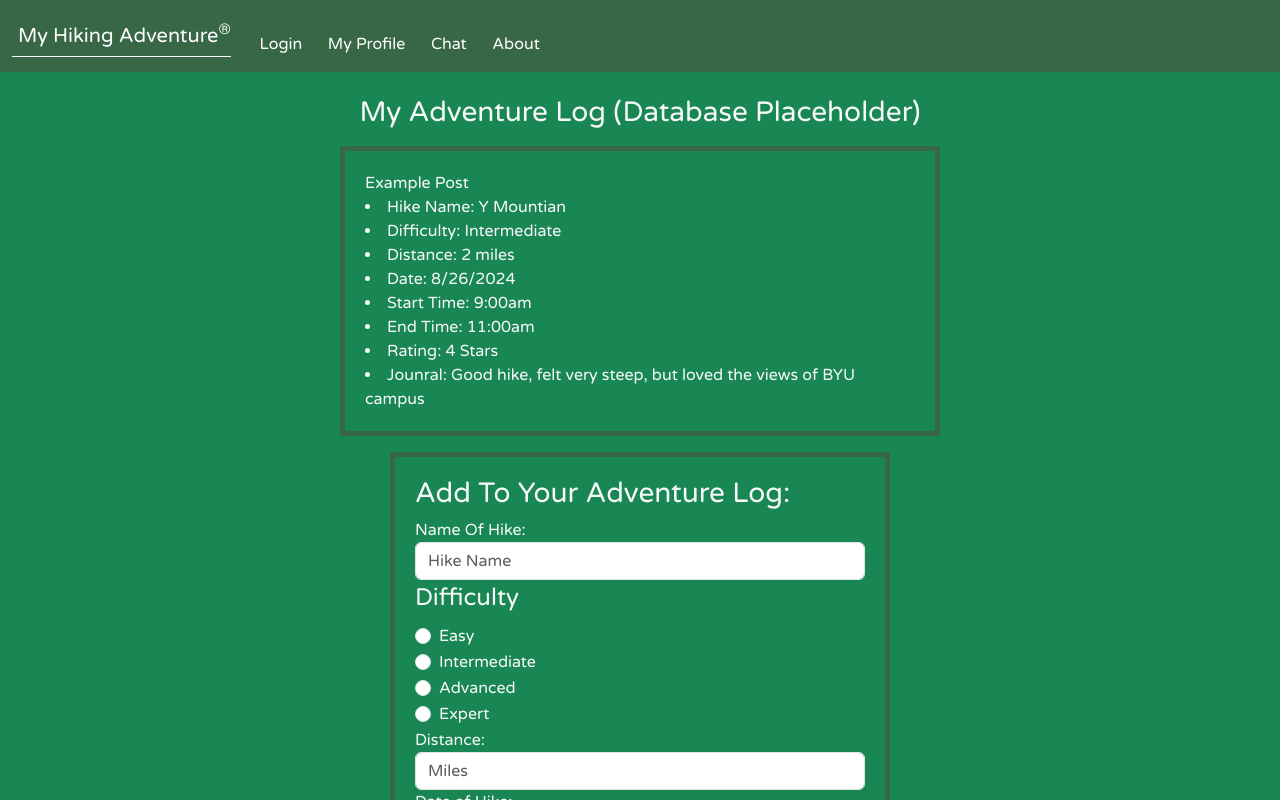
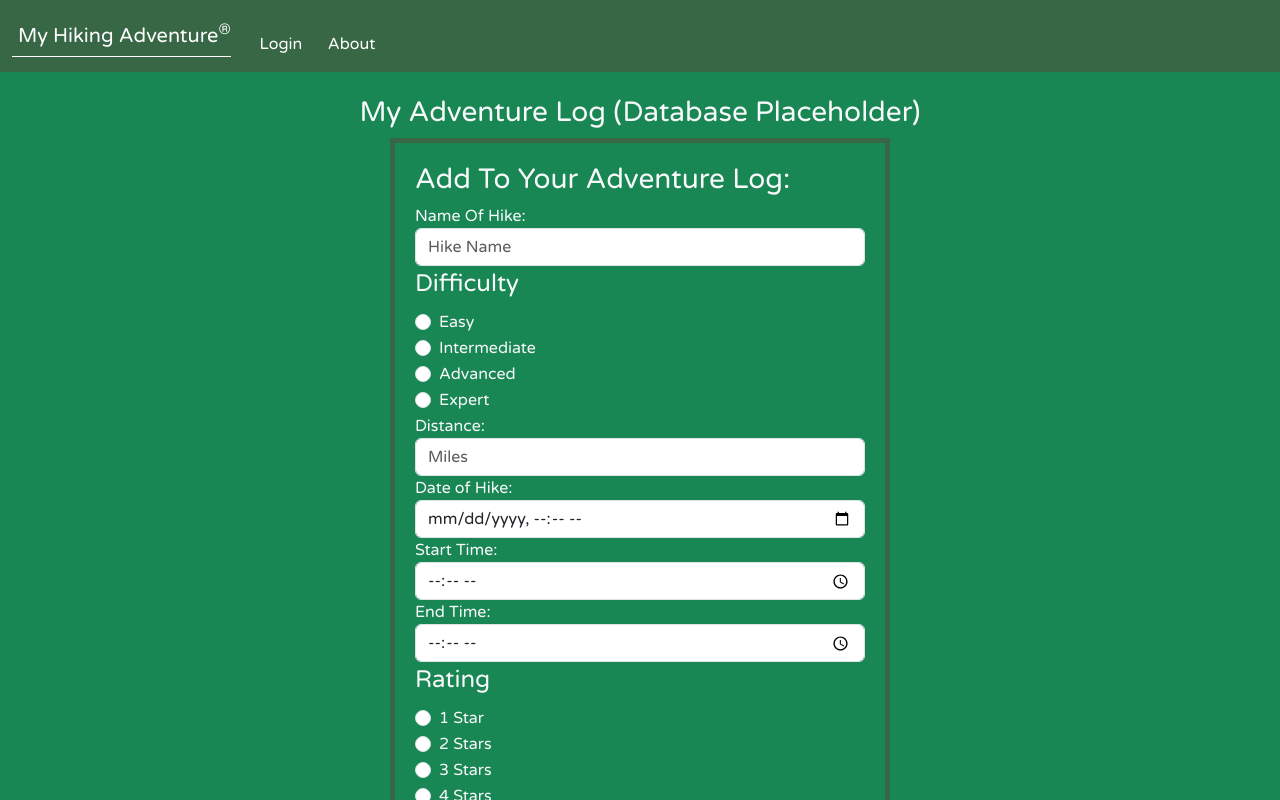
Before and after one commit to egriffioen/startup, a React (Vite) app: page /myprofile in a window 1280 px wide. Shown: the top 800 px of the page. Built offline with nearby package versions, Linux system fonts and the light colour scheme.

Commit message:
javascript for myprofile

```diff
--- a/index.html
+++ b/index.html
@@ -8,6 +8,7 @@
     <link rel="preconnect" href="https://fonts.googleapis.com">
     <link rel="preconnect" href="https://fonts.gstatic.com" crossorigin>
     <link href="https://fonts.googleapis.com/css2?family=Varela+Round&display=swap" rel="stylesheet">
+    <script src="https://cdn.jsdelivr.net/npm/bootstrap@5.3.0/dist/js/bootstrap.bundle.min.js"></script>
 
     <title>My Hiking Adventure</title>
   </head>
--- a/src/app.jsx
+++ b/src/app.jsx
@@ -6,8 +6,14 @@ import { Login } from './login/login';
 import { MyProfile } from './myprofile/myprofile';
 import { Chat } from './chat/chat';
 import { About } from './about/about';
+import { AuthState } from './login/authState';
+import {Button} from 'react-bootstrap';
 
 export default function App() {
+  const [userName, setUserName] = React.useState(localStorage.getItem('userName') || '');
+  const currentAuthState = userName ? AuthState.Authenticated : AuthState.Unauthenticated;
+  const [authState, setAuthState] = React.useState(currentAuthState);
+
   return (
   <BrowserRouter>
   <div  className="body bg-dark-green text-light varela-round-regular">
@@ -23,12 +29,16 @@ export default function App() {
               <li className="nav-item">
                 <NavLink className="nav-link active text-white" to=''>Login</NavLink>
              </li>
+             {authState === AuthState.Authenticated && (
               <li className="nav-item">
                 <NavLink  className="nav-link text-white" to='myprofile'>My Profile</NavLink>
               </li>
+             )}
+             {authState === AuthState.Authenticated && (
               <li className="nav-item">
                 <NavLink  className="nav-link text-white" to='chat'>Chat</NavLink>
               </li>
+             )}
               <li className="nav-item">
                 <NavLink  className="nav-link text-white" to='about'>About</NavLink>
               </li>
@@ -39,7 +49,18 @@ export default function App() {
     </header>
 
     <Routes>
-        <Route path='/' element={<Login />} exact />
+        <Route path='/' element={
+          <Login
+          userName={userName}
+          authState={authState}
+          onAuthChange={(userName, authState) => {
+            setAuthState(authState);
+            setUserName(userName);
+          }}
+          />
+          }
+          exact
+        />
         <Route path='/myprofile' element={<MyProfile />} />
         <Route path='/chat' element={<Chat />} />
         <Route path='/about' element={<About />} />
--- /dev/null
+++ b/src/login/authState.js
@@ -0,0 +1,9 @@
+export class AuthState {
+    static Unknown = new AuthState('unknown');
+    static Authenticated = new AuthState('authenticated');
+    static Unauthenticated = new AuthState('unauthenticated');
+
+    constructor(name) {
+      this.name = name;
+    }
+  }
--- /dev/null
+++ b/src/login/authenticated.css
@@ -0,0 +1,4 @@
+.playerName {
+    color: rgb(255, 255, 255);
+    padding: 0.5em;
+  }
--- /dev/null
+++ b/src/login/unauthenticated.jsx
@@ -0,0 +1,50 @@
+import React from 'react';
+
+import Button from 'react-bootstrap/Button';
+
+export function Unauthenticated(props) {
+  const [userName, setUserName] = React.useState(props.userName);
+  const [password, setPassword] = React.useState('');
+
+  async function loginUser() {
+    localStorage.setItem('userName', userName);
+    props.onLogin(userName);
+  }
+
+  async function createUser() {
+    localStorage.setItem('userName', userName);
+    props.onLogin(userName);
+  }
+
+  return (
+    <><h1>Hello World!</h1>
+    <div id="picture" className="picture-box"><img className="img-fluid rounded" width="500px" src="https://images.pexels.com/photos/9754/mountains-clouds-forest-fog.jpg?auto=compress&cs=tinysrgb&w=800" alt="Forest Image" /></div>
+    <form method="get" className="container loginform" action="/">
+          <div className="mt-2 mb-3">Login to explore:</div>
+          <div className="input-group mb-3">
+              <span className="input-group-text">Username</span>
+              <input type="text" className="form-control" id="username" value={userName} onChange={(e) => setUserName(e.target.value)} placeholder="Enter username" name="username" />
+          </div>
+          <div className="input-group mb-3">
+              <span className="input-group-text">Password</span>
+              <input type="password" className="form-control" onChange={(e) => setPassword(e.target.value)} placeholder="Enter password" />
+          </div>
+          <div className="d-flex gap-2 justify-content-center">
+              <Button variant="bg-dark-green" type="submit" className="btn bg-dark-green" onClick={() => loginUser()} disabled={!userName || !password}>
+                  Login
+              </Button>
+              <Button variant="bg-dark-green" type="submit" className="btn bg-dark-green" onClick={() => createUser()} disabled={!userName || !password}>
+                  Create
+              </Button>
+          </div>
+      </form>
+      <div>
+      API of Current Weather will go here
+    </div>
+    <div>
+        <li>Temperature: 80 degrees</li>
+        <li>Weather: Partly Cloudy</li>
+        <li>Heat Index: 90 degrees</li>
+    </div></>
+  );
+}
--- a/src/myprofile/myprofile.jsx
+++ b/src/myprofile/myprofile.jsx
@@ -1,81 +1,199 @@
-import React from 'react';
+import React, { useState, useEffect } from 'react';
 import './myprofile.css';
 
 export function MyProfile() {
+  const userName = localStorage.getItem('userName');
+  // Initialize state with data from localStorage (if it exists), or an empty array if not
+  const [hikeName, setHikeName] = useState('');
+  const [difficulty, setDifficulty] = useState('');
+  const [distance, setDistance] = useState('');
+  const [date, setDate] = useState('');
+  const [startTime, setStartTime] = useState('');
+  const [endTime, setEndTime] = useState('');
+  const [rating, setRating] = useState('');
+  const [journal, setJournal] = useState('');
+  const [hikeLog, setHikeLog] = useState(() => {
+    const storedLog = localStorage.getItem(`hikeLog_${userName}`);
+    return storedLog ? JSON.parse(storedLog) : [];
+  });
+
+  // Handle form submission
+  const handleSubmit = (e) => {
+    e.preventDefault(); // Prevent form from reloading the page
+
+    // Create a new post with the current state values
+    const newHike = {
+      hikeName,
+      difficulty,
+      distance,
+      date,
+      startTime,
+      endTime,
+      rating,
+      journal,
+    };
+
+    // Add the new hike to the hike log
+    const updatedLog = [...hikeLog, newHike];
+    setHikeLog(updatedLog);
+
+    // Save the updated log to localStorage
+    localStorage.setItem(`hikeLog_${userName}`, JSON.stringify(updatedLog));
+
+    // Clear the form after submission
+    setHikeName('');
+    setDifficulty('');
+    setDistance('');
+    setDate('');
+    setStartTime('');
+    setEndTime('');
+    setRating('');
+    setJournal('');
+  };
+
+  // Effect to update localStorage whenever hikeLog changes
+  useEffect(() => {
+    if (hikeLog.length > 0) {
+      localStorage.setItem(`hikeLog_${userName}`, JSON.stringify(hikeLog));
+    }
+  }, [hikeLog, userName]);
+
   return (
     <main className="container-fluid bg-success mt-5 pt-5 pb-3">
       <h3>My Adventure Log (Database Placeholder)</h3>
 
-      <div className="container examplepost mb-3 mt-2">
-          <span>Example Post</span>
-          <li>Hike Name: Y Mountian</li>
-          <li>Difficulty: Intermediate</li>
-          <li>Distance: 2 miles</li>
-          <li>Date: 8/26/2024</li>
-          <li>Start Time: 9:00am</li>
-          <li>End Time: 11:00am</li>
-          <li>Rating: 4 Stars</li>
-          <li>Jounral: Good hike, felt very steep, but loved the views of BYU campus</li>
+      {/* Display all the hikes in the log */}
+      {hikeLog.length > 0 && (
+        <div className="container">
+          <h4>Adventure Log:</h4>
+          {hikeLog.map((hike, index) => (
+            <div key={index} className="container examplepost mb-3 mt-2">
+              <span>{hike.hikeName}</span>
+              <ul>
+                <li>Difficulty: {hike.difficulty}</li>
+                <li>Distance: {hike.distance} miles</li>
+                <li>Date: {hike.date}</li>
+                <li>Start Time: {hike.startTime}</li>
+                <li>End Time: {hike.endTime}</li>
+                <li>Rating: {hike.rating}</li>
+                <li>Journal: {hike.journal}</li>
+              </ul>
             </div>
+          ))}
+        </div>
+      )}
 
+      {/* Form for adding a new hike */}
+      <form className="container hikerlogform" onSubmit={handleSubmit}>
+        <h3>Add To Your Adventure Log:</h3>
 
-      <form className="container hikerlogform" action="/myprofile" method="get" enctype="multipart/form-data">
-        <h3>Add To Your Adventure Log:</h3>
-            <label for="name-of-hike">Name Of Hike: </label>
-            <input type="text" className="form-control" id="name-of-hike" name="varText" placeholder="Hike Name" />
+        {/* Hike Name */}
+        <label htmlFor="name-of-hike">Name Of Hike: </label>
+        <input
+          type="text"
+          className="form-control"
+          id="name-of-hike"
+          value={hikeName}
+          onChange={(e) => setHikeName(e.target.value)}
+          placeholder="Hike Name"
+        />
+
+        {/* Difficulty */}
         <fieldset>
           <legend>Difficulty</legend>
-              <div className="form-check">
-                <label for="easy" class="form-check-label">Easy</label>
-                <input type="radio" id="easy" className="form-check-input" name="varDifficulty" value="Easy" />
+          {['Easy', 'Intermediate', 'Advanced', 'Expert'].map((level) => (
+            <div className="form-check" key={level}>
+              <input
+                type="radio"
+                id={level}
+                className="form-check-input"
+                name="difficulty"
+                value={level}
+                checked={difficulty === level}
+                onChange={(e) => setDifficulty(e.target.value)}
+              />
+              <label htmlFor={level} className="form-check-label">
+                {level}
+              </label>
             </div>
-              <div className="form-check">
-                <label for="intermediate" className="form-check-label">Intermediate</label>
-                <input type="radio" id="intermediate" className="form-check-input" name="varDifficulty" value="Intermediate" />
-              </div>
-              <div className="form-check">
-                <label for="advanced" className="form-check-label">Advanced</label>
-                <input type="radio" id="advanced" className="form-check-input" name="varDifficulty" value="Advanced" />
-              </div>
-              <div className="form-check">
-                <label for="expert" className="form-check-label">Expert</label>
-                <input type="radio" id="expert" className="form-check-input" name="varDifficulty" value="Expert" />
-              </div>
+          ))}
         </fieldset>
-            <label for="Distance">Distance: </label>
-            <input type="number" className="form-control" name="distance" id="distance" min="0" step="0.5" placeholder="Miles" />
-            <label for="datetime">Date of Hike: </label>
-            <input type="datetime-local" className="form-control" name="varDatetime" id="datetime" />
-            <label for="start-time">Start Time: </label>
-            <input type="time" className="form-control" name="start-time" id="start-time" />
-            <label for="end-time">End Time: </label>
-            <input type="time" className="form-control" name="end-time" id="end-time" />
+
+        {/* Distance */}
+        <label htmlFor="distance">Distance: </label>
+        <input
+          type="number"
+          className="form-control"
+          id="distance"
+          value={distance}
+          onChange={(e) => setDistance(e.target.value)}
+          placeholder="Miles"
+        />
+
+        {/* Date */}
+        <label htmlFor="datetime">Date of Hike: </label>
+        <input
+          type="datetime-local"
+          className="form-control"
+          id="datetime"
+          value={date}
+          onChange={(e) => setDate(e.target.value)}
+        />
+
+        {/* Start Time */}
+        <label htmlFor="start-time">Start Time: </label>
+        <input
+          type="time"
+          className="form-control"
+          id="start-time"
+          value={startTime}
+          onChange={(e) => setStartTime(e.target.value)}
+        />
+
+        {/* End Time */}
+        <label htmlFor="end-time">End Time: </label>
+        <input
+          type="time"
+          className="form-control"
+          id="end-time"
+          value={endTime}
+          onChange={(e) => setEndTime(e.target.value)}
+        />
+
+        {/* Rating */}
         <fieldset>
           <legend>Rating</legend>
-              <div className="form-check">
-                <label for="rating1" className="form-check-label">1 Star</label>
-                <input type="radio" id="rating1" className="form-check-input" name="varRating" value="rating1" />
+          {['1 Star', '2 Stars', '3 Stars', '4 Stars', '5 Stars'].map((rate, idx) => (
+            <div className="form-check" key={idx}>
+              <input
+                type="radio"
+                id={`rating${idx + 1}`}
+                className="form-check-input"
+                name="rating"
+                value={rate}
+                checked={rating === rate}
+                onChange={(e) => setRating(e.target.value)}
+              />
+              <label htmlFor={`rating${idx + 1}`} className="form-check-label">
+                {rate}
+              </label>
             </div>
-              <div className="form-check">
-                <label for="rating2" className="form-check-label">2 Stars</label>
-                <input type="radio" id="rating2" className="form-check-input" name="varRating" value="rating2" />
-              </div>
-              <div className="form-check">
-                <label for="rating3" className="form-check-label">3 Stars</label>
-                <input type="radio" id="rating3" className="form-check-input" name="varRating" value="rating3" />
-              </div>
-              <div className="form-check">
-                <label for="rating4" className="form-check-label">4 Stars</label>
-                <input type="radio" id="rating4" className="form-check-input" name="varRating" value="rating4" />
-              </div>
-              <div className="form-check">
-                <label for="rating5" className="form-check-label">5 Stars</label>
-                <input type="radio" id="rating5" className="form-check-input" name="varRating" value="rating5" />
-              </div>
+          ))}
         </fieldset>
-            <label for="journal-entry">Journal Entry: </label>
-            <textarea id="journal-entry" className="form-control" name="journal-entry"></textarea>
-            <button type="submit" className="btn bg-dark-green mt-2 mb-2">Submit</button>
+
+        {/* Journal Entry */}
+        <label htmlFor="journal-entry">Journal Entry: </label>
+        <textarea
+          id="journal-entry"
+          className="form-control"
+          value={journal}
+          onChange={(e) => setJournal(e.target.value)}
+        ></textarea>
+
+        {/* Submit Button */}
+        <button type="submit" className="btn bg-dark-green mt-2 mb-2">
+          Submit
+        </button>
       </form>
     </main>
   );
```
Also changed, not shown: src/login/authenticated.jsx (added, +29 -0 lines), src/login/login.jsx (+19 -26 lines), 1 other file (tests, documents, lock files or other folders). Lines whose indentation alone changed are shown as unchanged.
